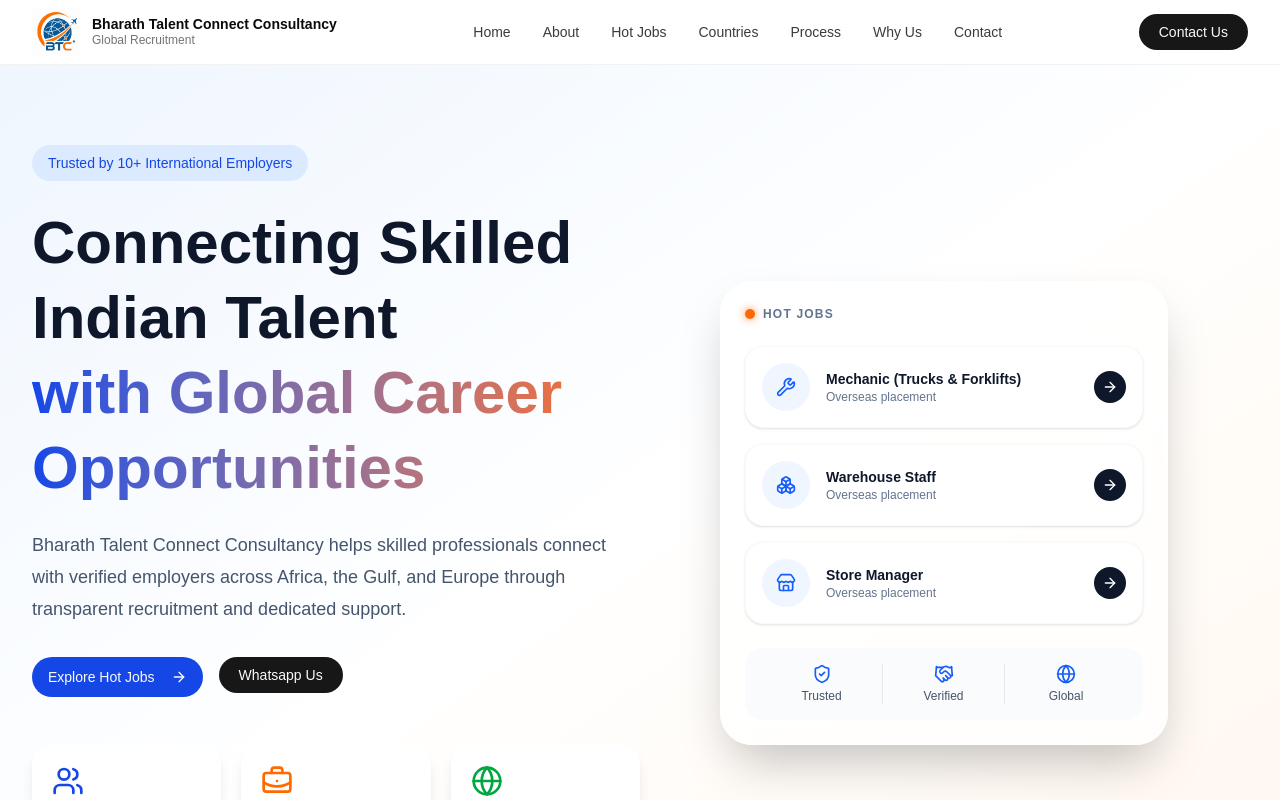
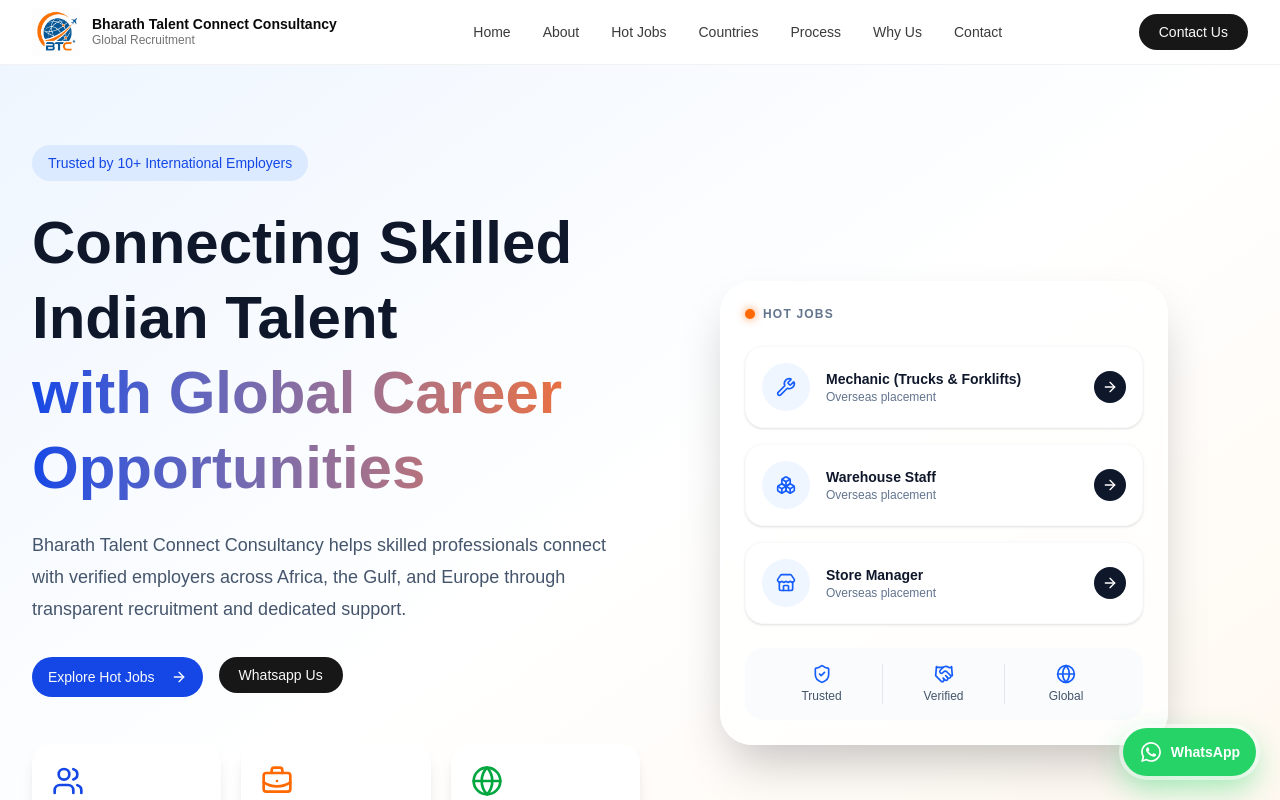
Before and after one commit to Gani4u/bharath-talent-connect, a React (Vite) app: page / in a window 1280 px wide. Shown: the top 800 px of the page. Built offline with nearby package versions, Linux system fonts and the light colour scheme.

Commit message:
feat: added floating whatsapp button to contact

```diff
--- a/src/App.tsx
+++ b/src/App.tsx
@@ -8,6 +8,7 @@
 import Process from "./components/sections/Process";
 import WhyChoose from "./components/sections/WhyChoose";
 import Contact from "./components/sections/Contact";
+import { FloatingWhatsApp } from "./components/common/FloatingWhatsApp";
 
 function App() {
   return (
@@ -15,9 +16,7 @@
       <Navbar />
 
       <main>
-
         <Hero />
-
         <About />
         <Openings />
         <Countries />
@@ -26,6 +25,9 @@
         <Contact />
       </main>
       <Footer />
+
+      {/* Floating WhatsApp overlay */}
+      <FloatingWhatsApp />
     </>
   );
 }
--- /dev/null
+++ b/src/components/common/FloatingWhatsApp.tsx
@@ -0,0 +1,28 @@
+export function FloatingWhatsApp() {
+  return (
+    <a
+      /* This wa.me link automatically detects mobile app or desktop web */
+      href="https://wa.me/917099214505"
+      target="_blank"
+      rel="noreferrer"
+      aria-label="Chat on WhatsApp"
+      className="group fixed bottom-6 right-6 z-50 flex items-center gap-2 rounded-full bg-[#25D366] px-4 py-3 text-white shadow-[0_12px_30px_rgba(37,211,102,0.45)] ring-4 ring-white/50 transition-transform hover:-translate-y-1"
+    >
+      <span className="relative grid h-6 w-6 place-items-center">
+        {/* The animate-ping class handles the continuous blinking effect */}
+        <span className="absolute inset-0 animate-ping rounded-full bg-white/70 duration-1000" />
+
+        {/* Official WhatsApp Icon */}
+        <svg
+          xmlns="http://www.w3.org/2000/svg"
+          viewBox="0 0 24 24"
+          fill="currentColor"
+          className="relative h-5 w-5"
+        >
+          <path d="M17.472 14.382c-.297-.149-1.758-.867-2.03-.967-.273-.099-.471-.148-.67.15-.197.297-.767.966-.94 1.164-.173.199-.347.223-.644.075-.297-.15-1.255-.463-2.39-1.475-.883-.788-1.48-1.761-1.653-2.059-.173-.297-.018-.458.13-.606.134-.133.298-.347.446-.52.149-.174.198-.298.298-.497.099-.198.05-.371-.025-.52-.075-.149-.669-1.612-.916-2.207-.242-.579-.487-.5-.669-.51-.173-.008-.371-.01-.57-.01-.198 0-.52.074-.792.372-.272.297-1.04 1.016-1.04 2.479 0 1.462 1.065 2.875 1.213 3.074.149.198 2.096 3.2 5.077 4.487.709.306 1.262.489 1.694.625.712.227 1.36.195 1.871.118.571-.085 1.758-.719 2.006-1.413.248-.694.248-1.289.173-1.413-.074-.124-.272-.198-.57-.347m-5.421 7.403h-.004a9.87 9.87 0 01-5.031-1.378l-.361-.214-3.741.982.998-3.648-.235-.374a9.86 9.86 0 01-1.51-5.26c.001-5.45 4.436-9.884 9.888-9.884 2.64 0 5.122 1.03 6.988 2.898a9.825 9.825 0 012.893 6.994c-.003 5.45-4.437 9.884-9.885 9.884m8.413-18.297A11.815 11.815 0 0012.05 0C5.495 0 .16 5.335.157 11.892c0 2.096.547 4.142 1.588 5.945L.057 24l6.305-1.654a11.882 11.882 0 005.683 1.448h.005c6.554 0 11.89-5.335 11.893-11.893a11.821 11.821 0 00-3.48-8.413Z" />
+        </svg>
+      </span>
+      <span className="hidden text-sm font-semibold sm:inline">WhatsApp</span>
+    </a>
+  );
+}
--- a/src/components/sections/Contact.tsx
+++ b/src/components/sections/Contact.tsx
@@ -79,14 +79,22 @@
 
         </div>
 
-        <div className="mt-16 text-center">
+        <div className="mt-16 flex justify-center text-center">
 
           <a
             href="https://wa.me/917099214505"
             target="_blank"
             rel="noreferrer"
           >
-            <Button className="rounded-full px-5">
+            <Button className="flex items-center gap-2 rounded-full px-5">
+              <svg
+                xmlns="http://www.w3.org/2000/svg"
+                viewBox="0 0 24 24"
+                fill="currentColor"
+                className="h-5 w-5"
+              >
+                <path d="M17.472 14.382c-.297-.149-1.758-.867-2.03-.967-.273-.099-.471-.148-.67.15-.197.297-.767.966-.94 1.164-.173.199-.347.223-.644.075-.297-.15-1.255-.463-2.39-1.475-.883-.788-1.48-1.761-1.653-2.059-.173-.297-.018-.458.13-.606.134-.133.298-.347.446-.52.149-.174.198-.298.298-.497.099-.198.05-.371-.025-.52-.075-.149-.669-1.612-.916-2.207-.242-.579-.487-.5-.669-.51-.173-.008-.371-.01-.57-.01-.198 0-.52.074-.792.372-.272.297-1.04 1.016-1.04 2.479 0 1.462 1.065 2.875 1.213 3.074.149.198 2.096 3.2 5.077 4.487.709.306 1.262.489 1.694.625.712.227 1.36.195 1.871.118.571-.085 1.758-.719 2.006-1.413.248-.694.248-1.289.173-1.413-.074-.124-.272-.198-.57-.347m-5.421 7.403h-.004a9.87 9.87 0 01-5.031-1.378l-.361-.214-3.741.982.998-3.648-.235-.374a9.86 9.86 0 01-1.51-5.26c.001-5.45 4.436-9.884 9.888-9.884 2.64 0 5.122 1.03 6.988 2.898a9.825 9.825 0 012.893 6.994c-.003 5.45-4.437 9.884-9.885 9.884m8.413-18.297A11.815 11.815 0 0012.05 0C5.495 0 .16 5.335.157 11.892c0 2.096.547 4.142 1.588 5.945L.057 24l6.305-1.654a11.882 11.882 0 005.683 1.448h.005c6.554 0 11.89-5.335 11.893-11.893a11.821 11.821 0 00-3.48-8.413Z" />
+              </svg>
               Contact On Whatsapp
             </Button>
           </a>
```
